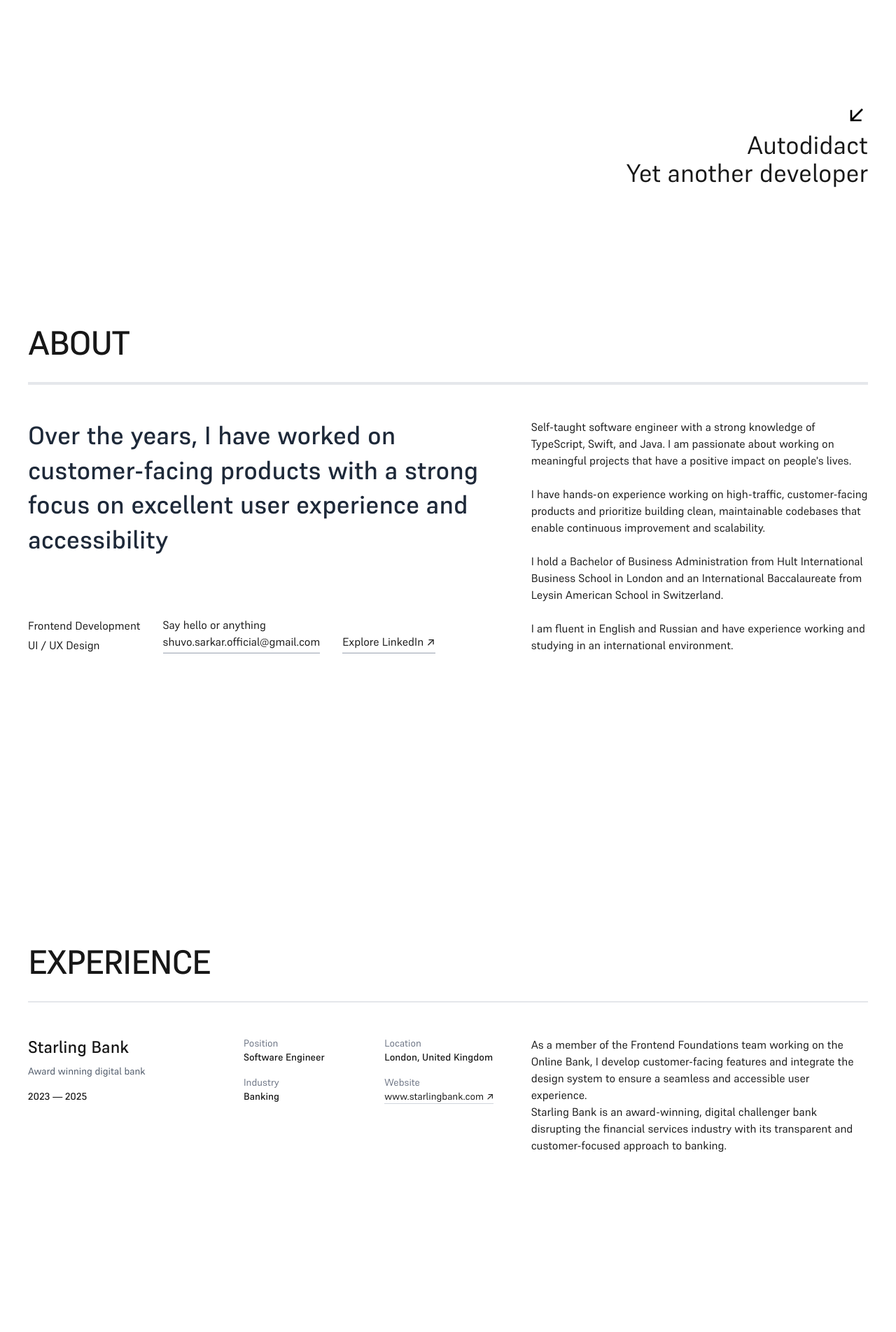
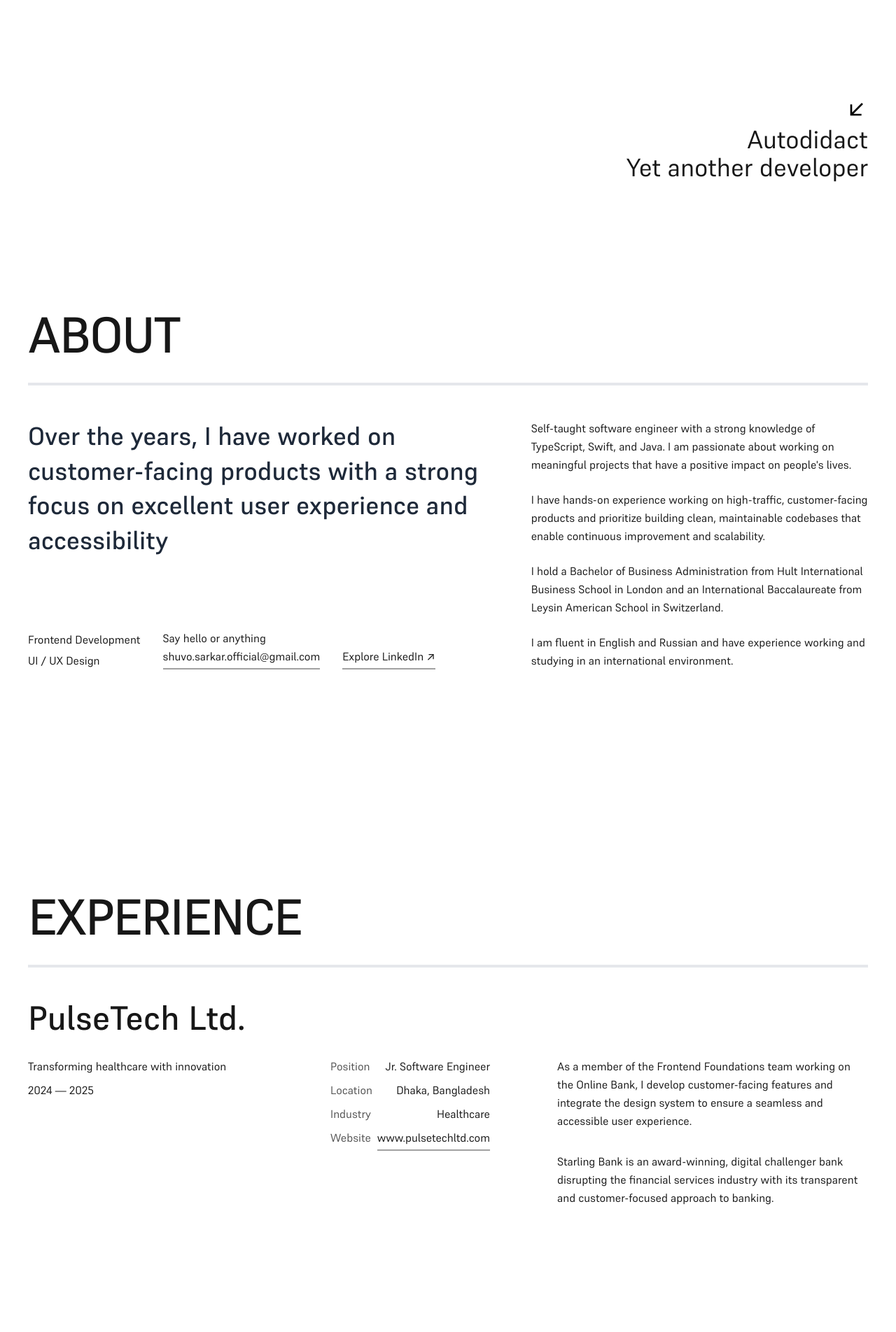
Before and after one commit to shuvosarkar96/shuvo-sarkar-web, a Next.js app: page / in a window 1280 px wide. Shown: the part 500-2404 px from the top of the page at 70% size. Built offline with nearby package versions, Linux system fonts and the light colour scheme.

Commit message:
feat: enhance layout and styling across multiple components for improved readability and responsiveness

```diff
--- a/src/app/layout.tsx
+++ b/src/app/layout.tsx
@@ -12,7 +12,7 @@ export default function RootLayout({ children }: { children: React.ReactNode })
   return (
     <html lang="en" className={supreme.variable}>
       <body className="font-sans antialiased">
-        <main className="page-wrapper">
+        <main className="page-wrapper leading-relaxed">
           {children}
           <Footer />
         </main>
--- a/src/components/common/header.tsx
+++ b/src/components/common/header.tsx
@@ -6,29 +6,29 @@ export default function Header() {
   const [open, setOpen] = useState(false)
 
   return (
-    <header className="py-6 relative">
+    <header className="relative">
       <div className="flex items-center justify-between">
 
         {/* Left info section */}
-        <div className="flex flex-col md:flex-row md:space-x-12">
+        <div className="flex flex-col md:flex-row md:space-x-20 lg:space-x-40">
           <div>
             <p>Based in</p>
             <p>Dhaka, Bangladesh</p>
           </div>
 
+          <div className="hidden md:flex md:space-x-20 lg:space-x-40">
             <HoverText
               href="mailto:shuvo.sarkar.official@gmail.com"
               label="shuvo.sarkar.official@gmail.com"
-            subText="Say hello or anything"
-            className="hidden md:block"
+              title="Say hello or anything"
             />
 
             <HoverText
-            subText="Switch to"
+              title="Switch to"
               label="Comfort mode"
               onClick={() => console.log("Switched to comfort mode")}
-            className="hidden md:block"
             />
+          </div>
         </div>
 
         {/* Desktop Navigation (hidden on mobile) */}
@@ -50,8 +50,9 @@ export default function Header() {
 
       {/* Mobile Full Screen Menu */}
       {open && (
-        <div className="fixed inset-0 bg-white z-50 flex flex-col p-7">
+        <div className="fixed inset-0 z-50 bg-white flex flex-col px-7 py-7 overflow-hidden">
 
+          {/* Close button */}
           <div className="flex justify-end">
             <button
               className="font-medium underline underline-offset-4"
@@ -61,26 +62,28 @@ export default function Header() {
             </button>
           </div>
 
-          <div className="mt-16 flex flex-col space-y-10 text-3xl font-medium">
+          {/* Navigation */}
+          <div className="mt-16 flex flex-col space-y-8 text-4xl font-medium">
             <a onClick={() => setOpen(false)} href="#about">ABOUT</a>
             <a onClick={() => setOpen(false)} href="#experience">EXPERIENCE</a>
             <a onClick={() => setOpen(false)} href="#projects">PROJECTS</a>
             <a onClick={() => setOpen(false)} href="#contact">CONTACT</a>
           </div>
 
-          {/* Bottom section inside menu */}
-          <div className="absolute right-7 bottom-10 w-[90%] text-right flex flex-col gap-4">
+          {/* Bottom section */}
+          <div className="mt-auto w-full max-w-full flex flex-col items-end gap-4 text-right">
             <HoverText
               label="shuvo.sarkar.official@gmail.com"
-              subText="Say hello"
+              title="Say hello"
               href="mailto:shuvo.sarkar.official@gmail.com"
             />
             <HoverText
-              subText="Switch to"
+              title="Switch to"
               label="Comfort Mode"
               onClick={() => console.log("Switched!")}
             />
           </div>
+
         </div>
       )}
     </header>
--- a/src/components/common/hoverText.tsx
+++ b/src/components/common/hoverText.tsx
@@ -1,43 +1,43 @@
 import React from "react";
 
-interface HoverTextProps {
+export interface HoverTextProps {
+  title?: string;
   label: string;
-  subText?: string;
   href?: string;
   onClick?: () => void;
   className?: string;
 }
 
 const HoverText: React.FC<HoverTextProps> = ({
+  title,
   label,
-  subText,
   href,
   onClick,
   className = "",
 }) => {
-  const isLink = typeof href === "string";
-  const Wrapper: React.ElementType = isLink ? "a" : "button";
+  const Wrapper: React.ElementType = href ? "a" : "button";
 
   return (
-    <div className={`group block cursor-pointer ${className}`}>
-      {subText && (
-        <p className="">
-          {subText}
-        </p>
-      )}
+    <div className={`group inline-flex ${className}`}>
+      <div className="flex flex-col">
+        {/* Title ALWAYS above */}
+        {title && <span>{title}</span>}
 
-      <Wrapper
-        {...(isLink ? { href } : { onClick })}
-        className="relative inline-block"
-      >
-        {label}
+        {/* Clickable label */}
+        <Wrapper
+          href={href}
+          onClick={onClick}
+          className="inline-flex flex-col focus:outline-none"
+        >
+          <span>{label}</span>
 
-        {/* Underline base */}
-        <span className="block w-full h-[1.5px] bg-gray-400 mt-1 group-hover:bg-gray-800 transition-all duration-300" />
-
-        {/* Animated underline */}
-        <span className="absolute bottom-0 left-0 w-full h-[1.5px] bg-gray-800 scale-x-0 group-hover:scale-x-100 transform transition-transform duration-300 origin-left" />
-      </Wrapper>
+          {/* Underline */}
+          <span className="relative mt-1 h-0.5 w-full overflow-hidden">
+            <span className="absolute inset-0 bg-neutral-400" />
+            <span className="absolute inset-0 bg-neutral-700 scale-x-0 origin-left transition-transform duration-300 group-hover:scale-x-100" />
+          </span>
+        </Wrapper>
+      </div>
     </div>
   );
 };
--- a/src/components/sections/about.tsx
+++ b/src/components/sections/about.tsx
@@ -5,7 +5,7 @@ export default function About() {
     <section className="bg-white md:h-screen md:flex md:items-center md:justify-center">
       <div className="py-12 md:py-20 lg:py-28">
         {/* Heading */}
-        <h2 className="text-4xl md:text-5xl font-medium tracking-tight mb-6 md:mb-8">
+        <h2 className="text-4xl md:text-5xl lg:text-7xl font-medium tracking-tight mb-6 md:mb-8">
           ABOUT
         </h2>
 
@@ -28,7 +28,7 @@ export default function About() {
               <HoverText
                 href="mailto:shuvo.sarkar.official@gmail.com"
                 label="shuvo.sarkar.official@gmail.com"
-                subText="Say hello or anything"
+                title="Say hello or anything"
                 className="hidden md:block"
               />
 
@@ -45,7 +45,7 @@ export default function About() {
           <div className="lg:col-span-5 h-full">
             <div className="prose prose-sm max-w-none">
               <p className="mb-6">
-                Self-taught software engineer with a strong knowledge of TypeScript, Swift, and Java. I am passionate about working on meaningful projects that have a positive impact on people's lives.
+                Self-taught software engineer with a strong knowledge of TypeScript, Swift, and Java. I am passionate about working on meaningful projects that have a positive impact on people&apos;s lives.
               </p>
 
               <p className="mb-6">
@@ -72,14 +72,14 @@ export default function About() {
             <HoverText
               href="mailto:shuvo.sarkar.official@gmail.com"
               label="shuvo.sarkar.official@gmail.com"
-              subText="Say hello or anything"
-              className="block"
+              title="Say hello or anything"
+              className="self-end text-right"
             />
 
             <HoverText
               href="#"
               label="Explore LinkedIn ↗"
-              className="block"
+              className="self-end text-right"
             />
           </div>
         </div>
--- a/src/components/sections/experience.tsx
+++ b/src/components/sections/experience.tsx
@@ -1,60 +1,58 @@
-
+import HoverText from "../common/hoverText";
 
 export default function About() {
   return (
     <section className="bg-white md:min-h-screen md:flex md:items-center md:justify-center">
-      <div className="py-12 md:py-20 lg:py-28 w-full">
-        <h2 className="text-4xl md:text-5xl font-medium tracking-tight mb-6 md:mb-8">
+      <div className="py-12 md:py-20 lg:py-28">
+        <h2 className="text-4xl md:text-5xl lg:text-7xl font-medium tracking-tight mb-6 md:mb-8">
           EXPERIENCE
         </h2>
 
-        <hr className="border border-gray-200 mb-12" />
+        <hr className="border-2 border-gray-200 mb-12" />
 
         {/* Experience item */}
-        <article className="grid grid-cols-1 lg:grid-cols-12 gap-8 items-start">
+        <article className="">
+          <h3 className="text-2xl md:text-4xl lg:text-5xl font-medium mb-4 md:mb-8">PulseTech Ltd.</h3>
 
+          <div className="grid grid-cols-1 lg:grid-cols-12 gap-8 md:gap-24 items-start">
             {/* Company / year */}
-          <div className="lg:col-span-3">
-            <h3 className="text-2xl font-medium mb-2">Starling Bank</h3>
-            <p className="text-sm text-gray-600 mb-4">
-              Award winning digital bank
+            <div className="lg:col-span-4 flex flex-col gap-2">
+              <p className="">
+                Transforming healthcare with innovation
               </p>
-            <p className="text-sm font-medium">2023 — 2025</p>
+              <p className="">2024 — 2025</p>
             </div>
 
-          {/* Meta info */}
-          <dl className="lg:col-span-4 grid grid-cols-2 gap-x-6 gap-y-4 text-sm">
-            <div>
-              <dt className="text-gray-500">Position</dt>
-              <dd className="font-medium">Software Engineer</dd>
+            {/* Info - Desktop */}
+            <dl className="hidden md:flex lg:col-span-3 flex-col gap-2">
+              <div className="flex flex-row justify-between">
+                <dt className="text-neutral-600">Position</dt>
+                <dd className="">Jr. Software Engineer</dd>
               </div>
 
-            <div>
-              <dt className="text-gray-500">Location</dt>
-              <dd className="font-medium">London, United Kingdom</dd>
+              <div className="flex flex-row justify-between">
+                <dt className="text-neutral-600">Location</dt>
+                <dd className="">Dhaka, Bangladesh</dd>
               </div>
 
-            <div>
-              <dt className="text-gray-500">Industry</dt>
-              <dd className="font-medium">Banking</dd>
+              <div className="flex flex-row justify-between">
+                <dt className="text-neutral-600">Industry</dt>
+                <dd className="">Healthcare</dd>
               </div>
 
-            <div>
-              <dt className="text-gray-500">Website</dt>
-              <dd>
-                <a
-                  href="https://www.starlingbank.com"
-                  className="border-b border-gray-300 inline-flex items-center gap-1"
-                >
-                  www.starlingbank.com ↗
-                </a>
-              </dd>
+              <div className="flex flex-row justify-between">
+                <dt className="text-neutral-600">Website</dt>
+                <HoverText
+                  href="https://pulsetechltd.com/"
+                  label="www.pulsetechltd.com"
+                  className="hidden md:block"
+                />
               </div>
             </dl>
 
             {/* Description */}
             <div className="lg:col-span-5 prose prose-sm max-w-none">
-            <p>
+              <p className="mb-8">
                 As a member of the Frontend Foundations team working on the Online Bank,
                 I develop customer-facing features and integrate the design system to
                 ensure a seamless and accessible user experience.
@@ -66,6 +64,34 @@ export default function About() {
                 approach to banking.
               </p>
             </div>
+
+            {/* Info - Desktop */}
+            <dl className="flex md:hidden lg:col-span-3 flex-col gap-2">
+              <div className="flex flex-row justify-between">
+                <dt className="text-neutral-600">Position</dt>
+                <dd className="">Jr. Software Engineer</dd>
+              </div>
+
+              <div className="flex flex-row justify-between">
+                <dt className="text-neutral-600">Location</dt>
+                <dd className="">Dhaka, Bangladesh</dd>
+              </div>
+
+              <div className="flex flex-row justify-between">
+                <dt className="text-neutral-600">Industry</dt>
+                <dd className="">Healthcare</dd>
+              </div>
+
+              <div className="flex flex-row justify-between">
+                <dt className="text-neutral-600">Website</dt>
+                <HoverText
+                  href="https://pulsetechltd.com/"
+                  label="www.pulsetechltd.com"
+                  className="hidden md:block"
+                />
+              </div>
+            </dl>
+          </div>
         </article>
       </div>
     </section>
--- a/src/components/sections/hero.tsx
+++ b/src/components/sections/hero.tsx
@@ -3,7 +3,7 @@ import DownLeftArrow from "@/assets/icons/down-left-arrow.svg";
 
 export default function Hero() {
   return (
-    <section className="h-screen flex flex-col">
+    <section className="h-screen flex flex-col py-8 lg:py-10">
       {/* Top */}
       <Header />
 
@@ -16,7 +16,7 @@ export default function Hero() {
       </div>
 
       {/* Bottom (tagline at screen bottom) */}
-      <div className="pb-8 text-right text-xl sm:text-3xl md:text-4xl">
+      <div className="text-right text-xl sm:text-3xl md:text-4xl">
         <DownLeftArrow className="inline-block w-6 h-6 md:w-8 md:h-8 mb-1 md:mb-2" />
         <span className="block">Autodidact</span>
         <span className="block">Yet another developer</span>
```
Also changed, not shown: src/components/common/fonts.tsx (added). Lines whose indentation alone changed are shown as unchanged.
